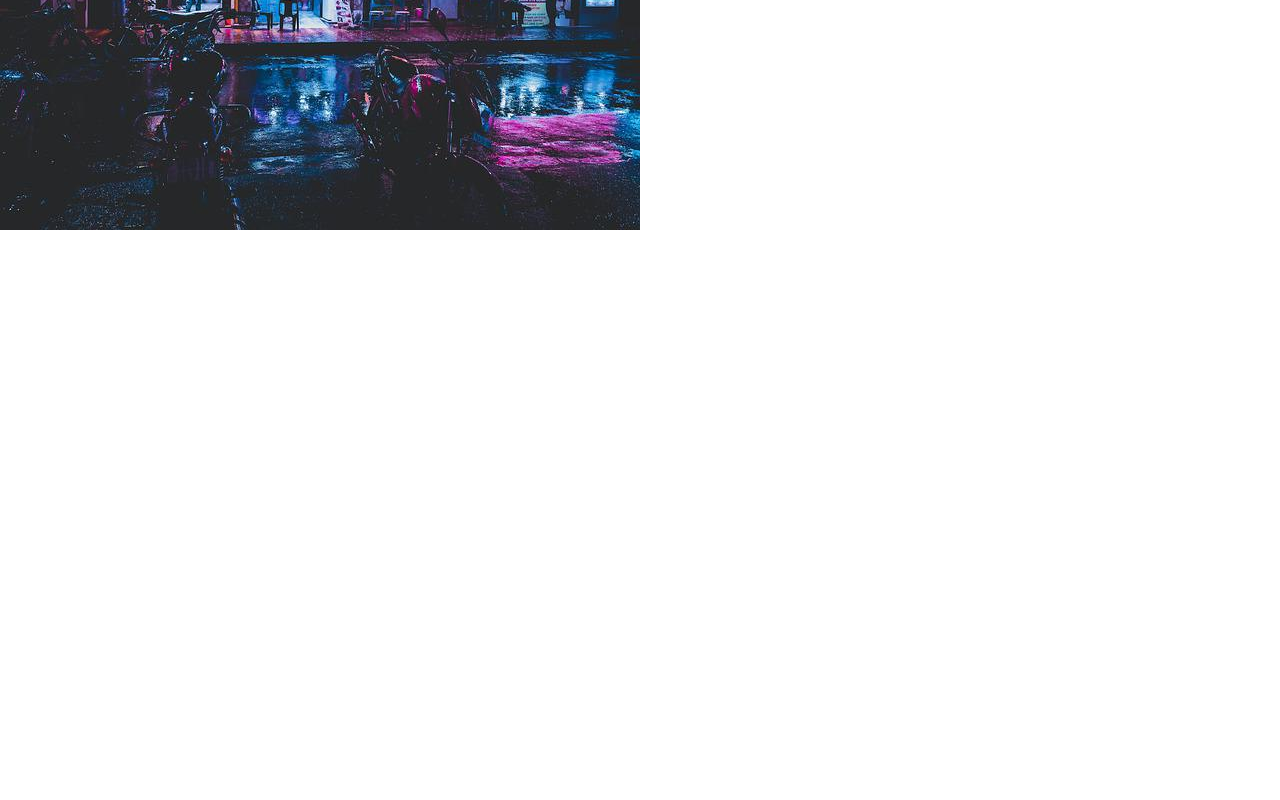
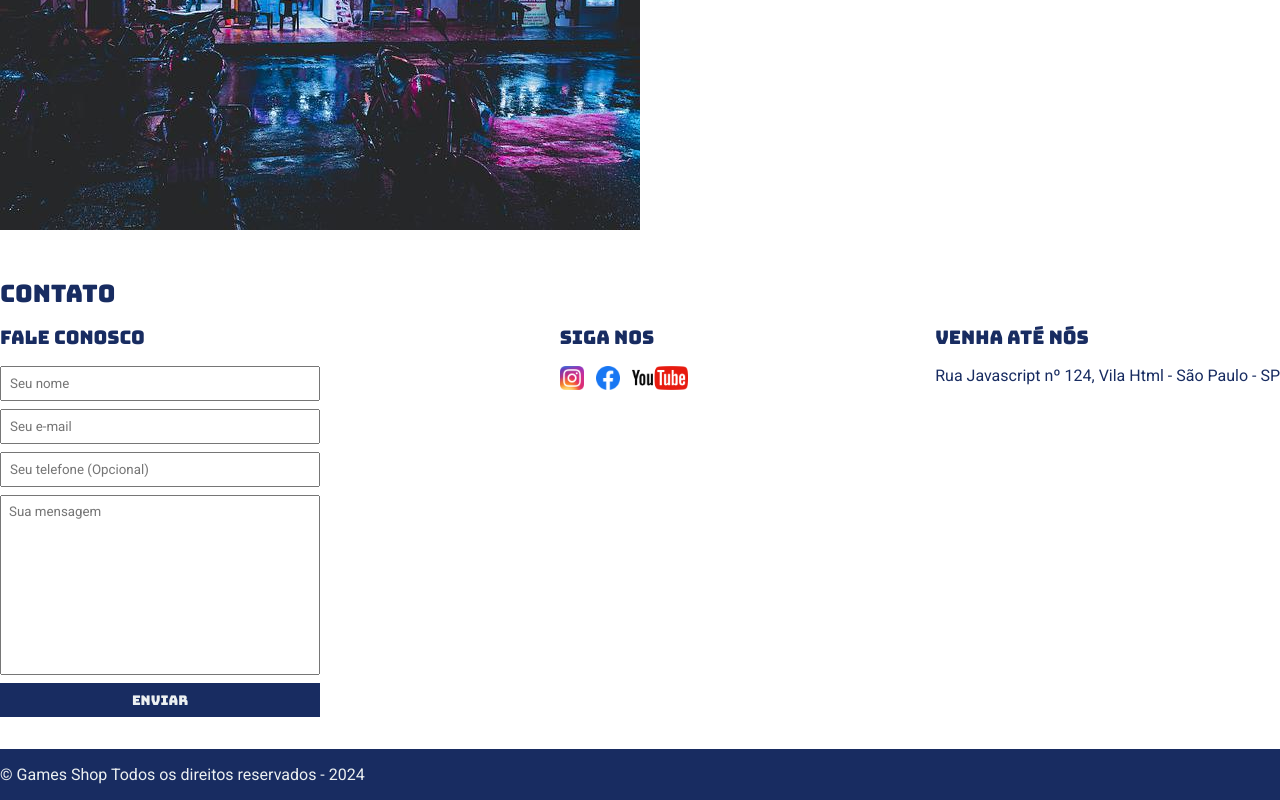
Before and after one commit to asousaadev/GameShope, a plain HTML site: page index.html in a window 1280 px wide. Shown: the part 349-1149 px from the top of the page. Before the commit the page ends 800 px from the top, so only its background shows below. Drawn offline with Linux system fonts and the light colour scheme.

Commit message:
add section contato

```diff
--- a/index.html
+++ b/index.html
@@ -10,25 +10,23 @@
     <link rel="preconnect" href="https://fonts.gstatic.com" crossorigin>
     <link href="https://fonts.googleapis.com/css2?family=Bungee&family=Roboto&display=swap" rel="stylesheet">
 </head>
-
 <body>
-
     <header>
         <div class="container">
             <h1>Games Shope</h1>
             <nav>
                 <ul>
                     <li>
-                        <a href="#">Sobre a loja</a>
+                        <a href="#about">Sobre a loja</a>
                     </li>
                     <li>
-                        <a href="#">Contato</a>
+                        <a href="#contact">Contato</a>
                     </li>
                 </ul>
             </nav>
         </div>
     </header>
-    <section>
+    <section id="about">
         <div class="container">
             <img class="store-front" src="./images/loja.jpg" alt="fachada da loja games shope">
             <div>
@@ -50,7 +48,51 @@
             </div>
         </div>
     </section>
-
+    <section id="contact">
+        <div class="container">
+            <h2>Contato</h2>
+            <div class="contact-methods">
+                <div>
+                    <h3>Fale conosco</h3>
+                    <form>
+                        <input type="text" placeholder="Seu nome" required>
+                        <input type="email" placeholder="Seu e-mail" required>
+                        <input type="tel" placeholder="Seu telefone (Opcional)">
+                        <textarea placeholder="Sua mensagem" required></textarea>
+                        <button type="submit">Enviar</button>
+                    </form>
+                </div>
+                <div>
+                    <h3>Siga nos</h3>
+                    <ul class="social-link">
+                        <li>
+                            <a href="#" title="Siga no instragem"></a>
+                            <img src="./images/instagram.png" alt="logo do instagram">
+                        </li>
+                        <li>
+                            <a href="#" title="Siga no facebook"></a>
+                            <img src="./images/facebook.png" alt="logo do facebook">
+                        </li>
+                        <li>
+                            <a href="#" title="Visite nosso canal no youtube"></a>
+                            <img src="./images/youtube.png" alt="logo do youtube">
+                        </li>
+                    </ul>
+                </div>
+                <div>
+                    <h3>Venha até nós</h3>
+                    <p>
+                        Rua Javascript nº 124, Vila Html - São Paulo - SP
+                    </p>
+                </div>
+            </div>
+        </div>
+    </section>
+    <footer>
+        <div class="container">
+            &copy; Games Shop Todos os direitos reservados - 2024
+        </div>
+    </footer>
 </body>
 
 </html>
--- a/main.css
+++ b/main.css
@@ -5,12 +5,17 @@
 }
 
 header,
-section h2 {
+section h2,
+section h3,
+form button {
 
     font-family: "Bungee", sans-serif;
+    font-weight: normal;
 }
 
-body{
+body,
+input,
+textarea{
     font-family: "Roboto",'sans-serif';
 }
 
@@ -18,11 +23,6 @@ header {
     padding: 16px 0px;
     background-color: #182c61;
     color: #ecf0f1;
-}
-
-header h1,
-section h2{
-    font-weight: normal;
 }
 
 header nav li {
@@ -83,3 +83,64 @@ section p {
 .store-front {
     margin-right: 32px;
 }
+
+.social-link img{
+    height: 24px;
+}
+
+.social-link li{
+display: inline;
+margin-right: 8px;
+}
+
+.social-link li a{
+text-decoration: none;
+    }
+
+#contact .container{
+display: block;
+}
+
+.contact-methods {
+    display: flex;
+    justify-content: space-between;
+}
+
+form input,
+textarea,
+button{
+    display: block;
+    width: 320px;
+    margin-bottom: 8px;
+    padding: 8px;
+}
+
+form textarea{
+    resize: none;
+    height: 180px;
+}
+
+section h3{
+    margin-bottom: 16px;
+}
+
+form button{
+    background-color: #182c61;
+    color: #ecf0f1;
+    border: none;
+    cursor: pointer;
+}
+
+form button:hover{
+    background-color: #314e9e;
+}
+
+input:focus, textarea:focus {
+    outline-color: #182c61;
+}
+
+footer{
+    background-color: #182c61;
+    color: #ecf0f1;
+    padding: 16px 0px;
+}
```
